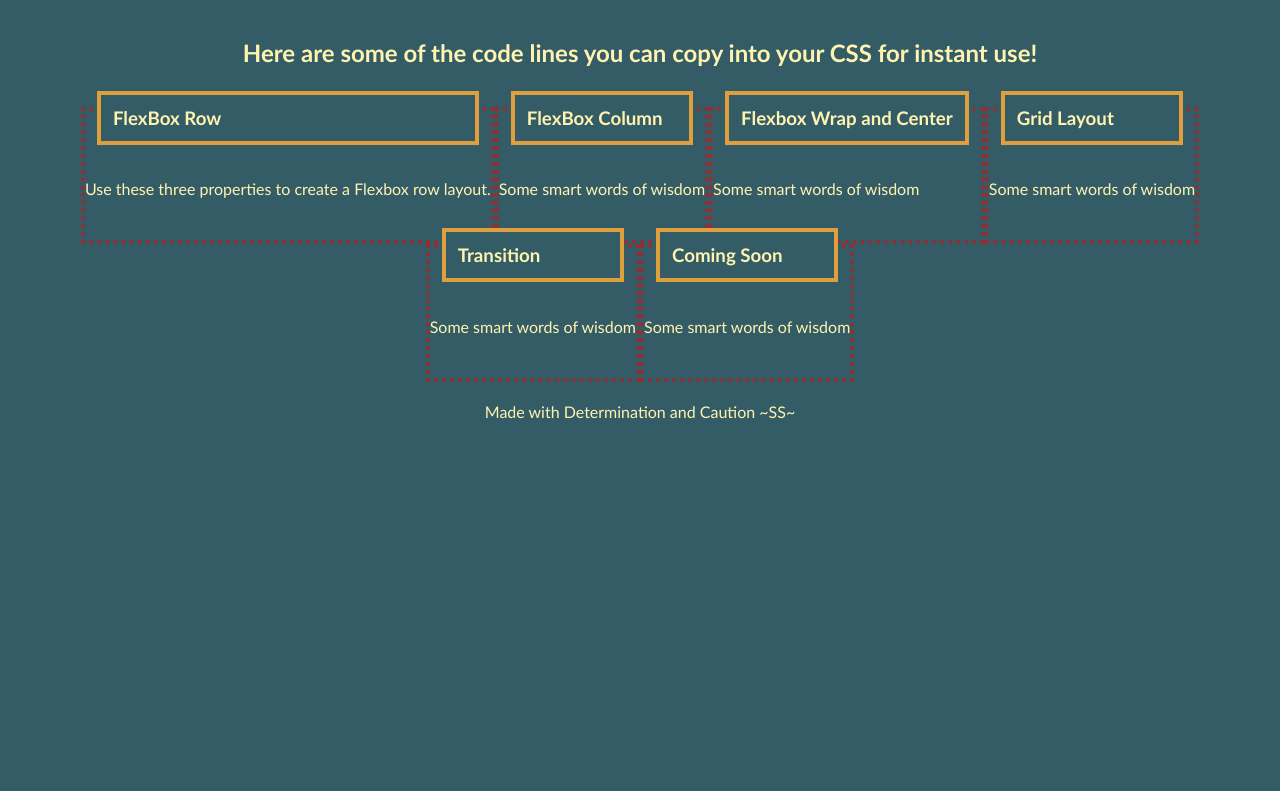
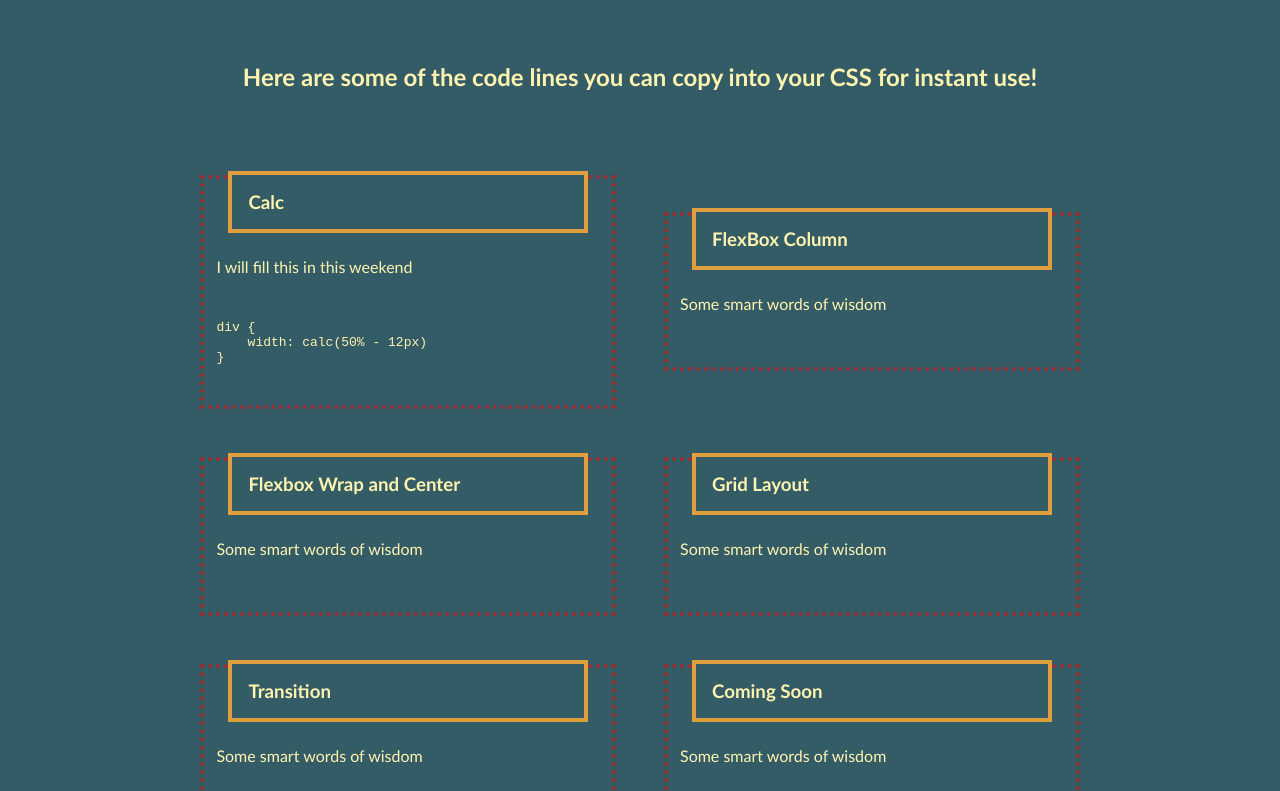
Before and after one commit to Simplerer/css-snippet-cheatsheet, a plain HTML site: page index.html in a window 1280 px wide. Shown: the part 124-915 px from the top of the page. Before the commit the page ends 800 px from the top, so only its background shows below. Drawn offline with Linux system fonts and the light colour scheme.

Commit message:
reworked the grid in main to be aligned better

```diff
--- a/assets/css/style.css
+++ b/assets/css/style.css
@@ -9,8 +9,7 @@
 }
 
 body {
-    /* margin: 0;
-    padding: 0; */
+    padding: 20px;
     font-family:'Trebuchet MS', 'Lucida Sans Unicode', 'Lucida Grande', 'Lucida Sans', Arial, sans-serif;
     background-color: var(--blue);
     color: var(--tan);
@@ -27,13 +26,17 @@ main {
     flex-wrap: wrap;
     justify-content: center;
     align-items: center;
+    margin: 24px;
 }
 
 article {
     display: flex;
     flex-direction: column;
-    width: calc(33.3%-8px);
+    width: calc(33.3% - 8px);
+    margin: 24px;
     border: dotted var(--redL) 4px;
+    padding: 12px;
+    transition: box-shadow 500ms ease;
 }
 h2 {
     font-style: bold;
@@ -45,22 +48,15 @@ h3 {
     font-weight: bold;
     border: solid var(--orange) 4px;
     background-color: var(--blue);
-    padding: 12px;
+    padding: 16px;
     margin-right: 12px;
     margin-left: 12px;
+    margin-bottom: 8px;
+    transition: box-shadow 500ms ease;
 }
 
-div {
-    border-style: groove;
-    margin: 4px;
-    padding: 4px;
-    display: flex;
-    align-content: center;
-    font-family: 'Times New Roman', Times, serif;
-    color: var(--blue);
-    background-color: var(--tan);
+
+article:hover,
+article:hover h3 {
+    box-shadow: 0 0 8px var(--orange);
 }
-
-article:hover {
-    scale: 1.05;
-}
--- a/index.html
+++ b/index.html
@@ -16,9 +16,13 @@
     </section>
     <main>
         <article>
-            <h3>FlexBox Row</h3>
-            <p>Use these three properties to create a Flexbox row layout.</p>
-            <pre><code></code></pre>
+            <h3>Calc</h3>
+            <p>I will fill this in this weekend</p>
+            <pre><code>
+div {
+    width: calc(50% - 12px)
+}
+            </code></pre>
         </article>
         <article>
             <h3>FlexBox Column</h3>
```
